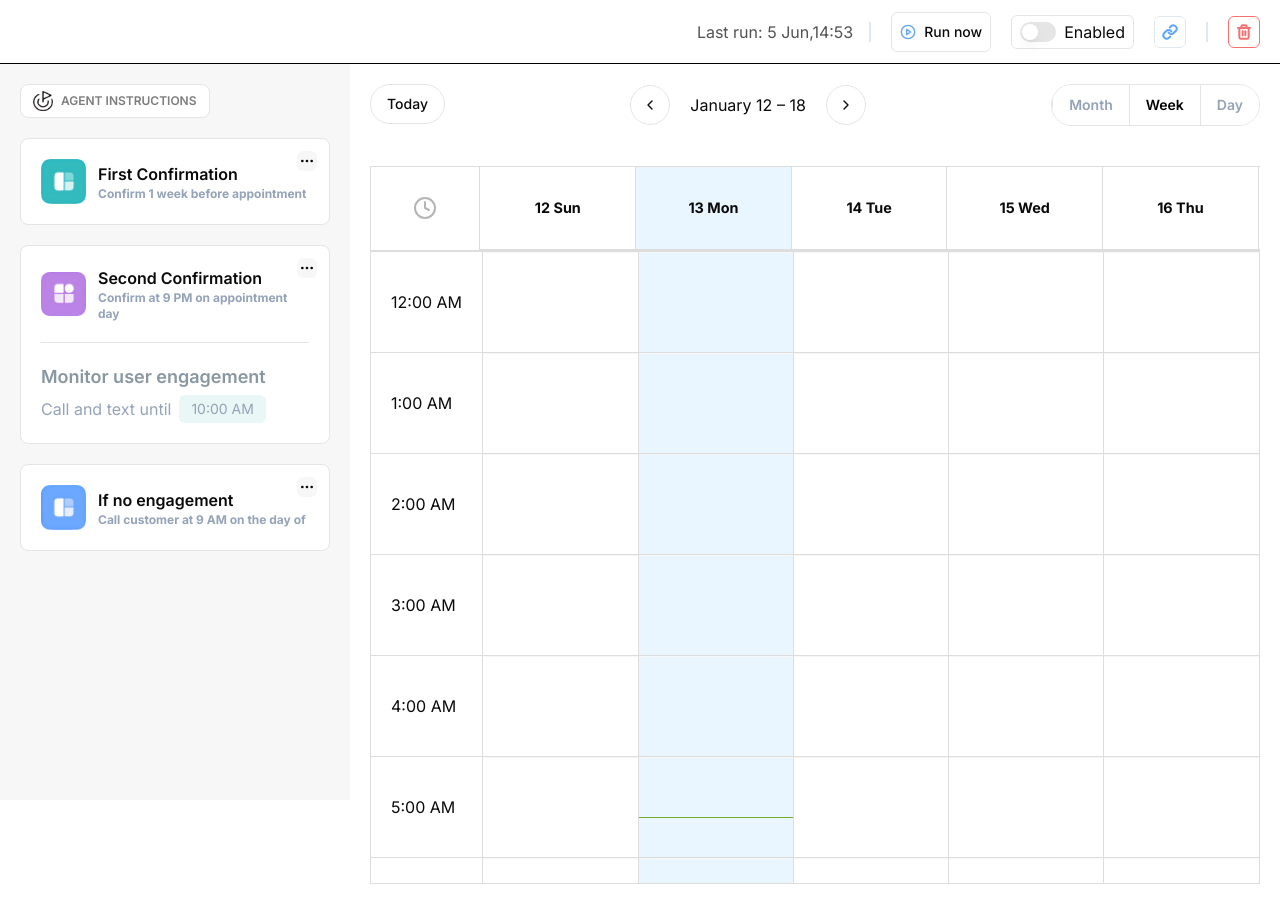
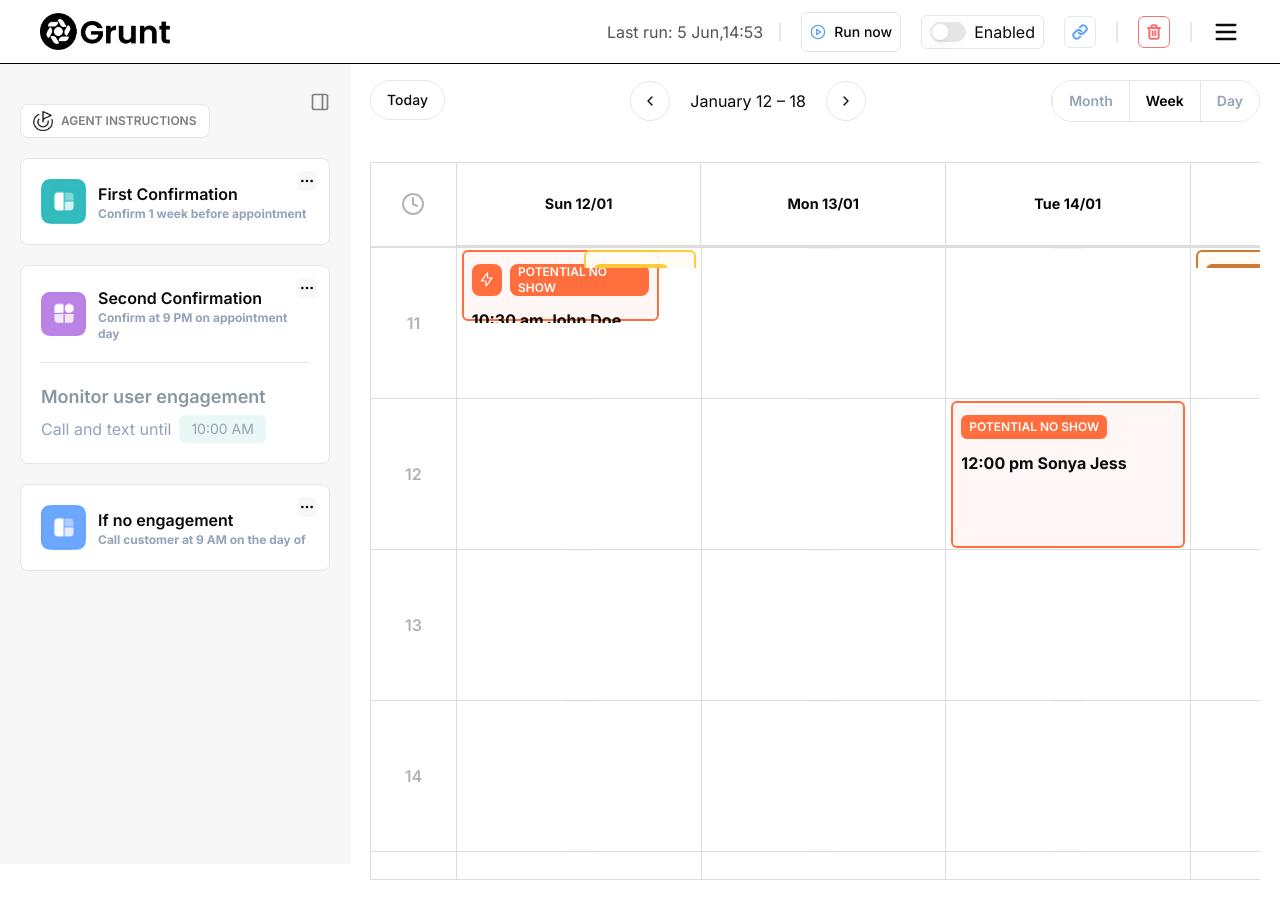
Before and after one commit to gruntai/dental, a Next.js app: page /calender in a window 1280 px wide. Built offline with nearby package versions, Linux system fonts and the light colour scheme.

Commit message:
edit:some calender changes

```diff
--- a/src/app/(dashboard)/calender/page.tsx
+++ b/src/app/(dashboard)/calender/page.tsx
@@ -11,15 +11,17 @@ import "react-big-calendar/lib/css/react-big-calendar.css";
 import "./style.css";
 import Image from "next/image";
 import { Button } from "@/components/ui/button";
-import { ChevronLeft, ChevronRight, Clock4 } from "lucide-react";
+import { ChevronLeft, ChevronRight, Clock4, Zap } from "lucide-react";
 import { cn } from "@/lib/utils";
 import { ReactNode } from "react";
+import zap from "@/assets/icons/zap.svg";
 
 // Set the IANA time zone you want to use
 moment.tz.setDefault("Europe/Paris");
 
 // Setup the localizer by providing the moment Object
 // to the correct localizer.
+
 const localizer = momentLocalizer(moment); // or globalizeLocalizer
 
 // Define the event type
@@ -32,20 +34,31 @@ type MyEvent = {
   };
 };
 
+const customFormats = {
+  dayFormat: (date: Date, culture?: string) => moment(date).format("ddd DD/MM"),
+  timeGutterFormat: "HH",
+  eventTimeRangeFormat: ({ start, end }: { start: Date; end: Date }) =>
+    `${moment(start).format("HH:mm")} - ${moment(end).format("HH:mm")}`,
+  monthHeaderFormat: "MMMM YYYY",
+  dayHeaderFormat: "dddd, MMMM D, YYYY",
+};
+
 // Example events
 const events: MyEvent[] = [
   {
-    start: moment("2025-01-13T10:00:00").toDate(),
-    end: moment("2025-01-13T11:30:00").toDate(),
+    start: moment("2025-01-12T09:00:00").toDate(),
+    end: moment("2025-01-12T10:00:00").toDate(),
     title: "Event 1",
     data: {
       node: (data: any) => (
-        <div className="border-2 border-[#FF5733] rounded-md px-2 py-3 h-full bg-[#ffe6e6]">
-          <span className="bg-[#FF5733] text-white rounded-md px-2 py-1 text-xs mb-3 block">
+        <div className="relative flex h-full w-full animate-pulse-ongoing">
+          {/* <span className="animate-ping duration-1.5s absolute inline-flex h-full w-full rounded-full bg-[#fffcf5] opacity-50"></span>{" "} */}
+          <div className="border-2 border-[#ffcb34] rounded-md px-2 py-3 w-full h-full bg-[#fffcf5]">
+            <span className="bg-[#ffcb34] text-white rounded-md px-2 py-1 text-xs mb-3 w-fit block font-semibold">
               ONGOING
             </span>
-          <p className="text-black text-xs xl:text-base mb-2">
-            {moment(data.start).hour()} AM Nejat Murad
+            <p className="text-black text-xs xl:text-base mb-2 font-bold">
+              {moment(data.event.start).format("h:mm a")} Nejat Murad
             </p>
             <Image
               src="/assets/images/avatar.png"
@@ -55,101 +68,99 @@ const events: MyEvent[] = [
               className="rounded-lg"
             />
           </div>
+        </div>
+      ),
+    },
+  },
+  {
+    start: moment("2025-01-12T10:30:00").toDate(),
+    end: moment("2025-01-12T11:30:00").toDate(),
+    title: "Event 2",
+    data: {
+      node: (data: any) => {
+        console.log(data);
+        return (
+          <div className="relative flex h-full w-full animate-pulse-ongoing">
+            {/* <span className="animate-ping duration-1.5s absolute inline-flex h-full w-full rounded-full bg-[#fff7f5] opacity-50"></span> */}
+            <div className="animate border-2 border-[#ff6733] rounded-md px-2 py-3 w-full  bg-[#fff7f5]">
+              <div className="flex gap-2 mb-3">
+                <span className="bg-[#ff6733] text-white rounded-lg h-8 w-8 flex items-center justify-center text-xs">
+                  <Image src={zap} alt="zap icon" width={13} height={13} />
+                </span>
+                <span className="bg-[#ff6733] text-white rounded-lg px-2 flex items-center text-xs font-semibold">
+                  POTENTIAL NO SHOW
+                </span>
+              </div>
+              <p className="text-black text-xs xl:text-base mb-2 font-bold">
+                {moment(data.event.start).format("h:mm a")} John Doe
+              </p>
+              <p className="bg-white p-2 rounded-lg border border-dashed border-[#ADB5BD] text-[10px] text-black">
+                Contact customer via call and text until 10 AM --&gt;If no
+                response offer spot to other customers
+              </p>
+            </div>
+          </div>
+        );
+      },
+    },
+  },
+  {
+    start: moment("2025-01-15T10:00:00").toDate(),
+    end: moment("2025-01-15T11:00:00").toDate(),
+    title: "Event 3",
+    data: {
+      node: (data: any) => (
+        <div className="border-2 border-[#cc7428] rounded-md px-2 py-3 h-full bg-[#fffcf5] animate-pulse-ongoing">
+          <span className="bg-[#cc7428] text-white rounded-md px-2 py-1 text-xs mb-3 w-fit block font-semibold">
+            LAST MINUTE CANCELLATION
+          </span>
+          <p className="text-black text-xs xl:text-base mb-2 font-bold">
+            {moment(data.event.start).format("h:mm a")} Noora Knight
+          </p>
+        </div>
       ),
     },
   },
   {
     start: moment("2025-01-14T12:00:00").toDate(),
-    end: moment("2025-01-14T13:30:00").toDate(),
-    title: "Event 2",
+    end: moment("2025-01-14T13:00:00").toDate(),
+    title: "Event 4",
     data: {
       node: (data: any) => (
-        <div className="border-2 border-[#3498db] rounded-md px-2 py-3 h-full bg-[#e1f5fe]">
-          <span className="bg-[#3498db] text-white rounded-md px-2 py-1 text-xs mb-3 block">
-            UPCOMING
+        <div className="relative flex h-full w-full animate-pulse-ongoing">
+          {/* <span className="animate-ping duration-1.5s absolute inline-flex h-full w-full rounded-full bg-[#fff7f5] opacity-50"></span> */}
+          <div className="animate border-2 border-[#ff6733] rounded-md px-2 py-3 w-full  bg-[#fff7f5]">
+            <span className="bg-[#ff6733] text-white rounded-md px-2 py-1 text-xs mb-3 w-fit block font-semibold">
+              POTENTIAL NO SHOW
             </span>
-          <p className="text-black text-xs xl:text-base mb-2">
-            {moment(data.start).hour()} PM John Doe
+            <p className="text-black text-xs xl:text-base mb-2 font-bold">
+              {moment(data.event.start).format("h:mm a")} Sonya Jess
             </p>
-          <Image
-            src="/assets/images/avatar.png"
-            width={30}
-            height={30}
-            alt="avatar image"
-            className="rounded-lg"
-          />
+          </div>
         </div>
       ),
     },
   },
   {
-    start: moment("2025-01-15T14:00:00").toDate(),
-    end: moment("2025-01-15T15:30:00").toDate(),
-    title: "Event 3",
-    data: {
-      node: (data: any) => (
-        <div className="border-2 border-[#2ecc71] rounded-md px-2 py-3 h-full bg-[#d1f8e3]">
-          <span className="bg-[#2ecc71] text-white rounded-md px-2 py-1 text-xs mb-3 block">
-            COMPLETED
-          </span>
-          <p className="text-black text-xs xl:text-base mb-2">
-            {moment(data.start).hour()} PM Alice Smith
-          </p>
-          <Image
-            src="/assets/images/avatar.png"
-            width={30}
-            height={30}
-            alt="avatar image"
-            className="rounded-lg"
-          />
-        </div>
-      ),
-    },
-  },
-  {
-    start: moment("2025-01-16T09:30:00").toDate(),
-    end: moment("2025-01-16T11:00:00").toDate(),
-    title: "Event 4",
-    data: {
-      node: (data: any) => (
-        <div className="border-2 border-[#f39c12] rounded-md px-2 py-3 h-full bg-[#fef3c7]">
-          <span className="bg-[#f39c12] text-white rounded-md px-2 py-1 text-xs mb-3 block">
-            PENDING
-          </span>
-          <p className="text-black text-xs xl:text-base mb-2">
-            {moment(data.start).hour()} AM Bob Johnson
-          </p>
-          <Image
-            src="/assets/images/avatar.png"
-            width={30}
-            height={30}
-            alt="avatar image"
-            className="rounded-lg"
-          />
-        </div>
-      ),
-    },
-  },
-  {
-    start: moment("2025-01-17T15:00:00").toDate(),
-    end: moment("2025-01-17T16:30:00").toDate(),
+    start: moment("2025-01-17T11:00:00").toDate(),
+    end: moment("2025-01-17T12:00:00").toDate(),
     title: "Event 5",
     data: {
       node: (data: any) => (
-        <div className="border-2 border-[#8e44ad] rounded-md px-2 py-3 h-full bg-[#f2e6f9]">
-          <span className="bg-[#8e44ad] text-white rounded-md px-2 py-1 text-xs mb-3 block">
-            CANCELED
+        <div className="relative flex h-full w-full animate-pulse-ongoing">
+          {/* <span className="animate-ping duration-1.5s absolute inline-flex h-full w-full rounded-full bg-[#fff7f5] opacity-50"></span> */}
+          <div className="animate border-2 border-[#ff6733] rounded-md px-2 py-3 w-full  bg-[#fff7f5]">
+            <span className="bg-[#ff6733] text-white rounded-md px-2 py-1 text-xs mb-3 w-fit block font-semibold">
+              POTENTIAL NO SHOW
             </span>
-          <p className="text-black text-xs xl:text-base mb-2">
-            {moment(data.start).hour()} PM Sarah Lee
+            <p className="text-black text-xs xl:text-base mb-2 font-bold">
+              {moment(data.event.start).format("h:mm a")} Josie Fell
             </p>
-          <Image
-            src="/assets/images/avatar.png"
-            width={30}
-            height={30}
-            alt="avatar image"
-            className="rounded-lg"
-          />
+            <p className="bg-white p-2 rounded-lg border border-dashed border-[#ADB5BD] text-[10px] text-black">
+              Contact customer via call and text until 11 AM --&gt;If no
+              response offer spot to other customers
+            </p>
+          </div>
         </div>
       ),
     },
@@ -216,13 +227,11 @@ const components: Components<MyEvent, object> = {
       </div>
     );
   },
-  // timeSlotWrapper: (props: { value: string }) => {
-  //   const value = props.value;
-  //   return <span> {moment(value).hour()}</span>;
-  // },
 };
 
-const MyCalendar = () => (
+const MyCalendar = () => {
+  const today = new Date();
+  return (
     <div className="myCustomHeight w-full px-5 pb-10">
       <Calendar<MyEvent>
         localizer={localizer}
@@ -233,8 +242,16 @@ const MyCalendar = () => (
         className="w-full overflow-x-auto"
         defaultView="week"
         components={components}
+        min={
+          new Date(today.getFullYear(), today.getMonth(), today.getDate(), 10)
+        }
+        max={
+          new Date(today.getFullYear(), today.getMonth(), today.getDate(), 19)
+        }
+        formats={customFormats}
       />
     </div>
   );
+};
 
 export default MyCalendar;
--- a/src/app/(dashboard)/calender/style.css
+++ b/src/app/(dashboard)/calender/style.css
@@ -10,10 +10,11 @@
 /* td  */
 .rbc-timeslot-group {
   /* padding: 50px 10px; */
+  align-items: center;
 }
 
 .rbc-time-slot {
-  min-height: 100px;
+  min-height: 150px;
   padding-left: 15px;
   padding-right: 15px;
   height: 100%;
@@ -23,9 +24,11 @@
 
 .rbc-time-slot .rbc-label {
 }
+
 .rbc-time-slot:nth-child(2) {
   display: none;
 }
+
 /* event */
 .rbc-event,
 .rbc-event.rbc-selected {
@@ -37,10 +40,40 @@
 .rbc-event:focus {
   outline: 0;
 }
+/* event container */
+.rbc-events-container {
+  margin-right: 0 !important;
+}
 
 /* label in events */
 .rbc-event-label {
   display: none;
+}
+
+.rbc-time-view {
+  width: 1800px;
+}
+
+.rbc-time-header.rbc-overflowing {
+  margin-right: 0 !important;
+}
+
+/* line */
+.rbc-current-time-indicator {
+}
+
+/* time column */
+.rbc-time-gutter.rbc-time-column {
+  width: 84.8125px;
+  min-width: 84.8125px;
+  max-width: 84.8125px;
+  color: rgba(0, 0, 0, 0.3);
+  font-weight: 600;
+}
+
+/* today's active column */
+.rbc-today {
+  background: white !important;
 }
 
 @media (max-width: 768px) {
@@ -51,7 +84,4 @@
 }
 
 @media (max-width: 1280px) {
-  .rbc-time-view {
-    width: 1200px;
-  }
 }
--- a/src/app/(dashboard)/layout.tsx
+++ b/src/app/(dashboard)/layout.tsx
@@ -1,13 +1,21 @@
+"use client";
+
 import Navbar from "@/components/Navbar";
 import Sidebar from "@/components/Sidebar";
+import { cn } from "@/lib/utils";
 import React from "react";
 
 function Layout({ children }: { children: React.ReactNode }) {
+  const [isOpened, setIsOpened] = React.useState(false);
   return (
     <div className="min-h-svh flex">
-      <Sidebar />
-      <div className="lg:pl-[350px] w-full">
-        <Navbar />
+      <Sidebar isOpened={isOpened} handleOpenState={setIsOpened} />
+      <Navbar />
+      <div
+        className={cn("mt-20 lg:pl-[350px] w-full duration-500", {
+          "lg:pl-20": isOpened,
+        })}
+      >
         {children}
       </div>
     </div>
--- a/src/app/globals.css
+++ b/src/app/globals.css
@@ -33,6 +33,8 @@ body {
     --chart-4: 43 74% 66%;
     --chart-5: 27 87% 67%;
     --radius: 0.5rem;
+    --state-ongoing: rgb(247, 235, 201);
+    --state-pending: #ff6733;
   }
   .dark {
     --background: 0 0% 3.9%;
--- a/src/app/layout.tsx
+++ b/src/app/layout.tsx
@@ -1,6 +1,7 @@
 import type { Metadata } from "next";
 import { Geist, Geist_Mono, Inter } from "next/font/google";
 import "./globals.css";
+import Navbar from "@/components/Navbar";
 
 const inter = Inter({ variable: "--font-inter", subsets: ["latin"] });
 
--- a/src/components/Navbar.tsx
+++ b/src/components/Navbar.tsx
@@ -1,15 +1,26 @@
 import React from "react";
 import { Button } from "./ui/button";
-import { Link, PlayCircle, Trash2 } from "lucide-react";
+import { Link, Menu, PlayCircle, Trash2 } from "lucide-react";
 import { Switch } from "./ui/switch";
+import Image from "next/image";
 
 function Navbar() {
   return (
-    <nav className="md:h-16 flex flex-col-reverse md:flex-row items-start md:items-center gap-4 px-5 mb-10 md:mb-5 md:justify-end pt-5 md:pt-0  border-b border-black">
-      <span className="opacity-70">Last run: 5 Jun,14:53</span>
+    <nav className="bg-white md:h-16 fixed left-0 top-0 z-50 w-full flex items-center justify-between px-5 py-3  border-b border-black">
+      <Image
+        src="/assets/images/logos/grunt_logo.png"
+        alt="grunt logo"
+        width={150}
+        height={30}
+        className="pl-5"
+      />
+      <div className="flex  items-start md:items-center gap-4 px-5 md:justify-end">
+        <span className="opacity-70 hidden lg:block">
+          Last run: 5 Jun,14:53
+        </span>
         <div className="flex flex-wrap gap-5 items-center">
           {/* dividor */}
-        <div className="w-0.5 h-5 bg-slate-200 hidden md:block"></div>
+          <div className="w-0.5 h-5 bg-slate-200 hidden lg:block"></div>
           <Button
             variant={"outline"}
             className="border rounded-md px-2 py-1 flex items-center gap-2"
@@ -42,6 +53,10 @@ function Navbar() {
           >
             <Trash2 className="text-red-400" strokeWidth={3} />
           </Button>
+          {/* dividor */}
+          <div className="w-0.5 h-5 bg-slate-200"></div>
+          <Menu strokeWidth={2} width={28} height={28} />
+        </div>
       </div>
     </nav>
   );
--- a/src/components/Sidebar.tsx
+++ b/src/components/Sidebar.tsx
@@ -2,15 +2,49 @@ import Image from "next/image";
 import React from "react";
 import { Card } from "./ui/card";
 import { Ellipsis } from "lucide-react";
+import { PanelRight } from "lucide-react";
+import { cn } from "@/lib/utils";
+import { Button } from "./ui/button";
 
-function Sidebar() {
+function Sidebar({
+  isOpened,
+  handleOpenState,
+}: {
+  isOpened: boolean;
+  handleOpenState: (arg: boolean) => void;
+}) {
   return (
-    <aside className="w-[350px] h-screen fixed left-0 top-0 hidden lg:block bg-[#F7F7F7]">
+    <aside
+      className={cn(
+        "w-[350px] h-screen fixed left-0 top-16 pt-10 hidden z-40 lg:block bg-[#F7F7F7] slide-out-to-left-[300px] duration-500",
+        {
+          "-translate-x-[290px]": isOpened,
+          // "slide-out-to-left-[300px]": isOpened,
+        }
+      )}
+    >
       {/* logo */}
-      <div className="h-16 flex items-center bg-white mb-5 border-b border-black">
+      {/* <div className="h-16 flex items-center bg-white mb-5 border-b border-black">
+        <Image
+          src="/assets/images/logos/grunt_logo.png"
+          alt="grunt logo"
+          width={150}
+          height={30}
+          className="pl-5"
+        />
+      </div> */}
+      {/* <Button variant={"ghost"} className=""> */}
+      <PanelRight
+        className="absolute right-5 top-7 w-5 h-5 opacity-50 cursor-pointer z-40"
+        onClick={() => handleOpenState(!isOpened)}
+      />
+      {/* </Button> */}
 
-      </div>
-      <div className="px-5 space-y-5">
+      <div
+        className={cn("px-5 space-y-5 duration-100", {
+          "opacity-0": isOpened,
+        })}
+      >
         <span className="border rounded-lg px-3 py-1.5 text-[#7D7D7D] text-xs font-semibold flex items-center gap-2 w-fit bg-white">
           <Image
             src={"/assets/images/flag.png"}
--- a/tailwind.config.ts
+++ b/tailwind.config.ts
@@ -1,6 +1,6 @@
 import type { Config } from "tailwindcss";
 
-export default {
+const config: Config = {
   darkMode: ["class"],
   content: [
     "./src/pages/**/*.{js,ts,jsx,tsx,mdx}",
@@ -10,6 +10,10 @@ export default {
   ],
   theme: {
     extend: {
+      transitionDuration: {
+        "1.5s": "1500ms",
+        "2s": "2000ms",
+      },
       fontFamily: {
         inter: ["Inter", "sans-serif"],
       },
@@ -55,12 +59,31 @@ export default {
           "5": "hsl(var(--chart-5))",
         },
       },
-      // borderRadius: {
-      // 	lg: 'var(--radius)',
-      // 	md: 'calc(var(--radius) - 2px)',
-      // 	sm: 'calc(var(--radius) - 4px)'
-      // }
+      keyframes: {
+        "pulse-ongoing": {
+          "0%": {
+            // transform: "scale(1)",
+            boxShadow: "0 0 0 0 var(--state-ongoing)",
+            opacity: "1",
+          },
+          "50%": {
+            // transform: "scale(1.1)",
+            // boxShadow: "0 0 0 10px var(--state-ongoing)",
+            boxShadow: "0 0 0 60px rgba(229, 62, 62, 0)",
+            opacity: "0.8",
+          },
+          "100%": {
+            // transform: "scale(0.9)",
+            opacity: "1",
+          },
+        },
+      },
+      animation: {
+        "pulse-ongoing": "pulse-ongoing 2s infinite",
+      },
     },
   },
   plugins: [require("tailwindcss-animate")],
-} satisfies Config;
+};
+
+export default config;
```
Also changed, not shown: src/features/auth/carouselInfo.tsx (+53 -39 lines), src/assets/icons/zap.svg (added), 1 other file (tests, documents, lock files or other folders). Lines whose indentation alone changed are shown as unchanged.
